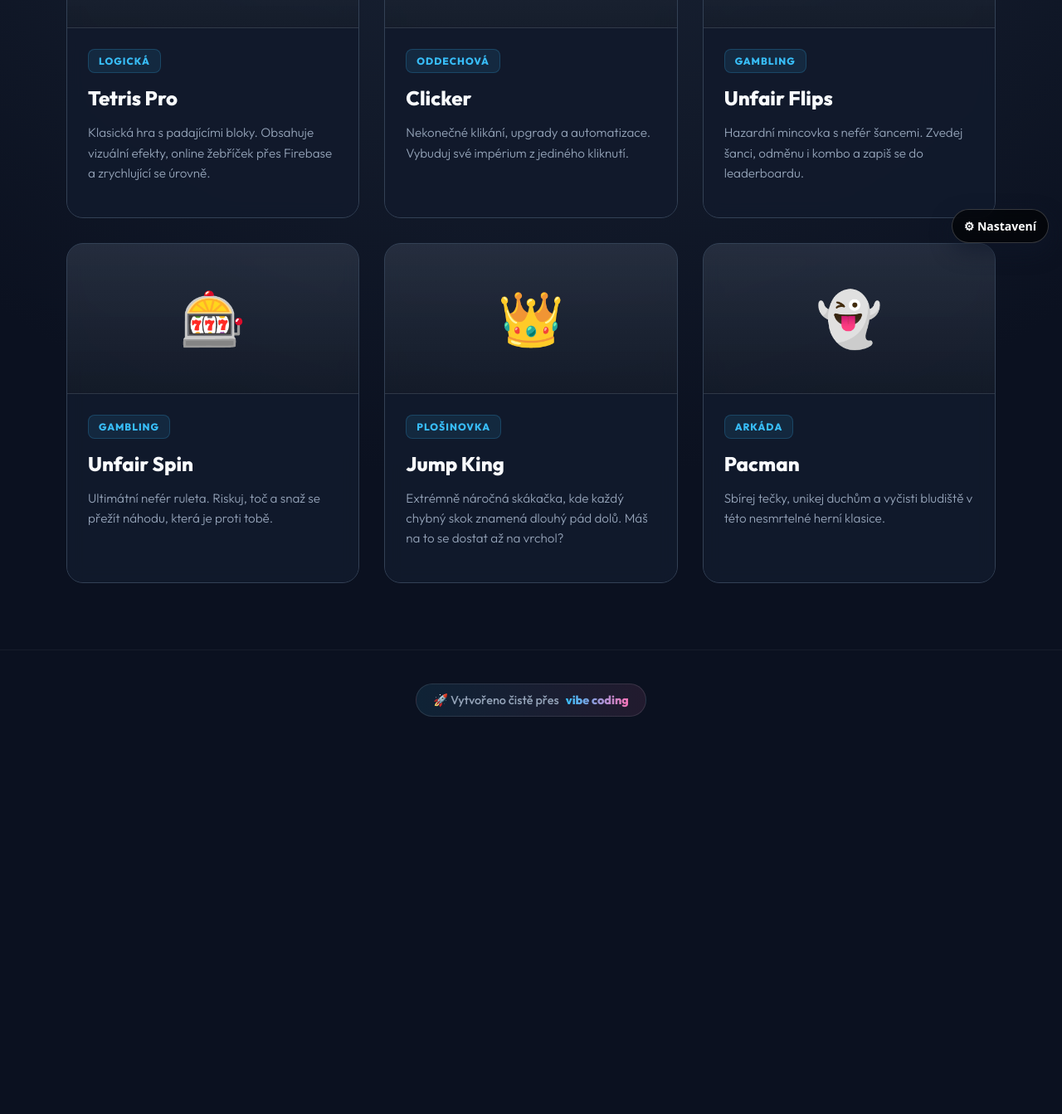
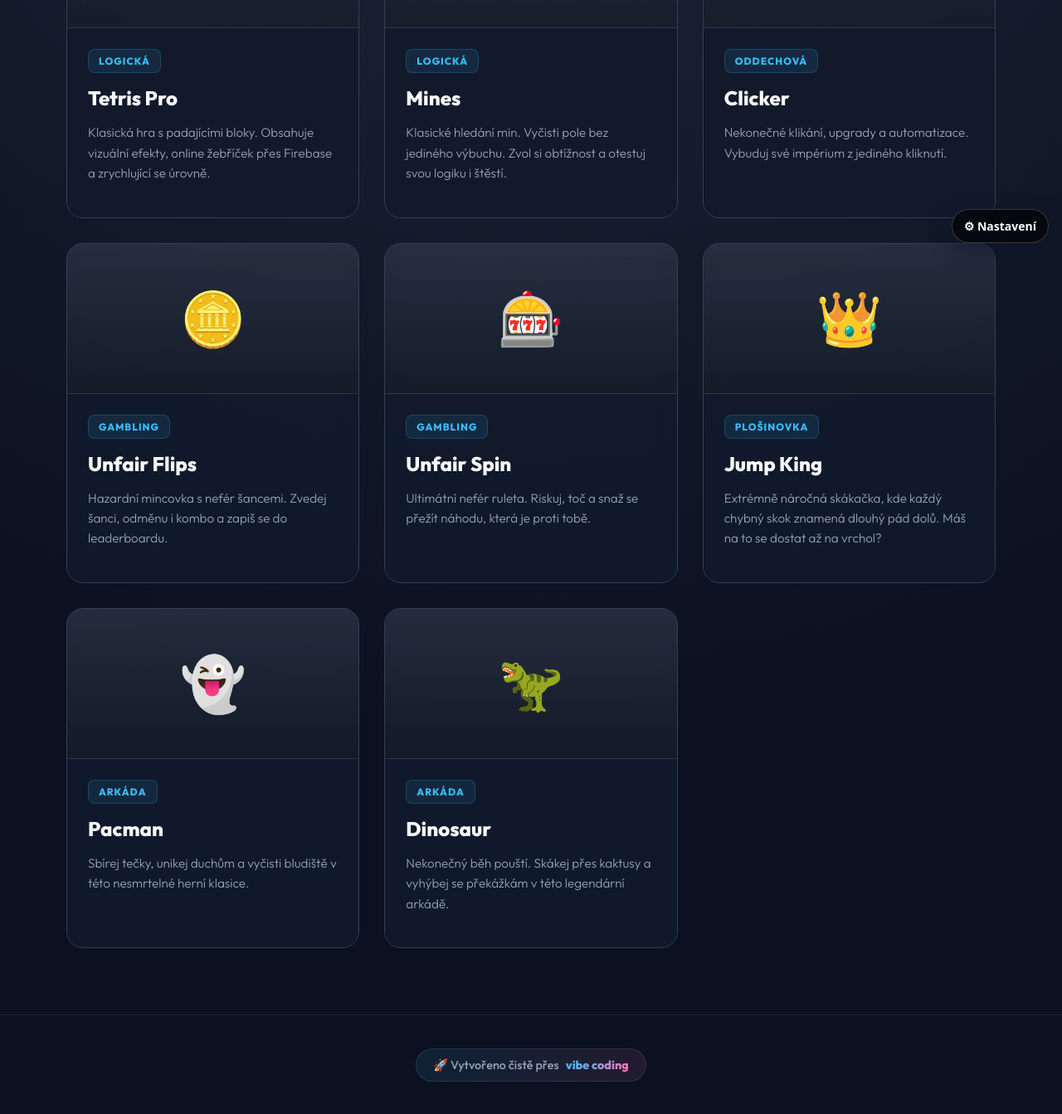
Before and after one commit to Heisgoneee/Hry-, a plain HTML site: page index.html in a window 1280 px wide. Shown: the part 491-1834 px from the top of the page at 83% size. Before the commit the page ends 1395 px from the top, so only its background shows below. Drawn offline with Linux system fonts and the light colour scheme.

Commit message:
Update index.html

```diff
--- a/index.html
+++ b/index.html
@@ -208,7 +208,6 @@
             font-weight: 800;
         }
 
-        /* Settings button & modal */
         #settings-button {
             position: fixed;
             right: 20px;
@@ -311,6 +310,15 @@
             </div>
         </a>
 
+        <a href="mines/index.html" class="game-card" data-category="singleplayer">
+            <div class="thumbnail">💣</div>
+            <div class="info">
+                <span class="badge">LOGICKÁ</span>
+                <h3>Mines</h3>
+                <p>Klasické hledání min. Vyčisti pole bez jediného výbuchu. Zvol si obtížnost a otestuj svou logiku i štěstí.</p>
+            </div>
+        </a>
+
         <a href="clicker/index.html" class="game-card" data-category="singleplayer">
             <div class="thumbnail">🖱️</div>
             <div class="info">
@@ -353,6 +361,15 @@
                 <span class="badge">ARKÁDA</span>
                 <h3>Pacman</h3>
                 <p>Sbírej tečky, unikej duchům a vyčisti bludiště v této nesmrtelné herní klasice.</p>
+            </div>
+        </a>
+
+        <a href="dino/index.html" class="game-card" data-category="singleplayer">
+            <div class="thumbnail">🦖</div>
+            <div class="info">
+                <span class="badge">ARKÁDA</span>
+                <h3>Dinosaur</h3>
+                <p>Nekonečný běh pouští. Skákej přes kaktusy a vyhýbej se překážkám v této legendární arkádě.</p>
             </div>
         </a>
 
@@ -473,6 +490,17 @@
         });
 
         filterGames('singleplayer');
+
+        // Modal Logic
+        const settingsBtn = document.getElementById('settings-button');
+        const settingsModal = document.getElementById('settings-modal');
+        const settingsClose = document.getElementById('settings-close');
+
+        settingsBtn.onclick = () => settingsModal.style.display = 'flex';
+        settingsClose.onclick = () => settingsModal.style.display = 'none';
+        window.onclick = (event) => {
+            if (event.target == settingsModal) settingsModal.style.display = 'none';
+        }
     </script>
 </body>
 </html>
```
